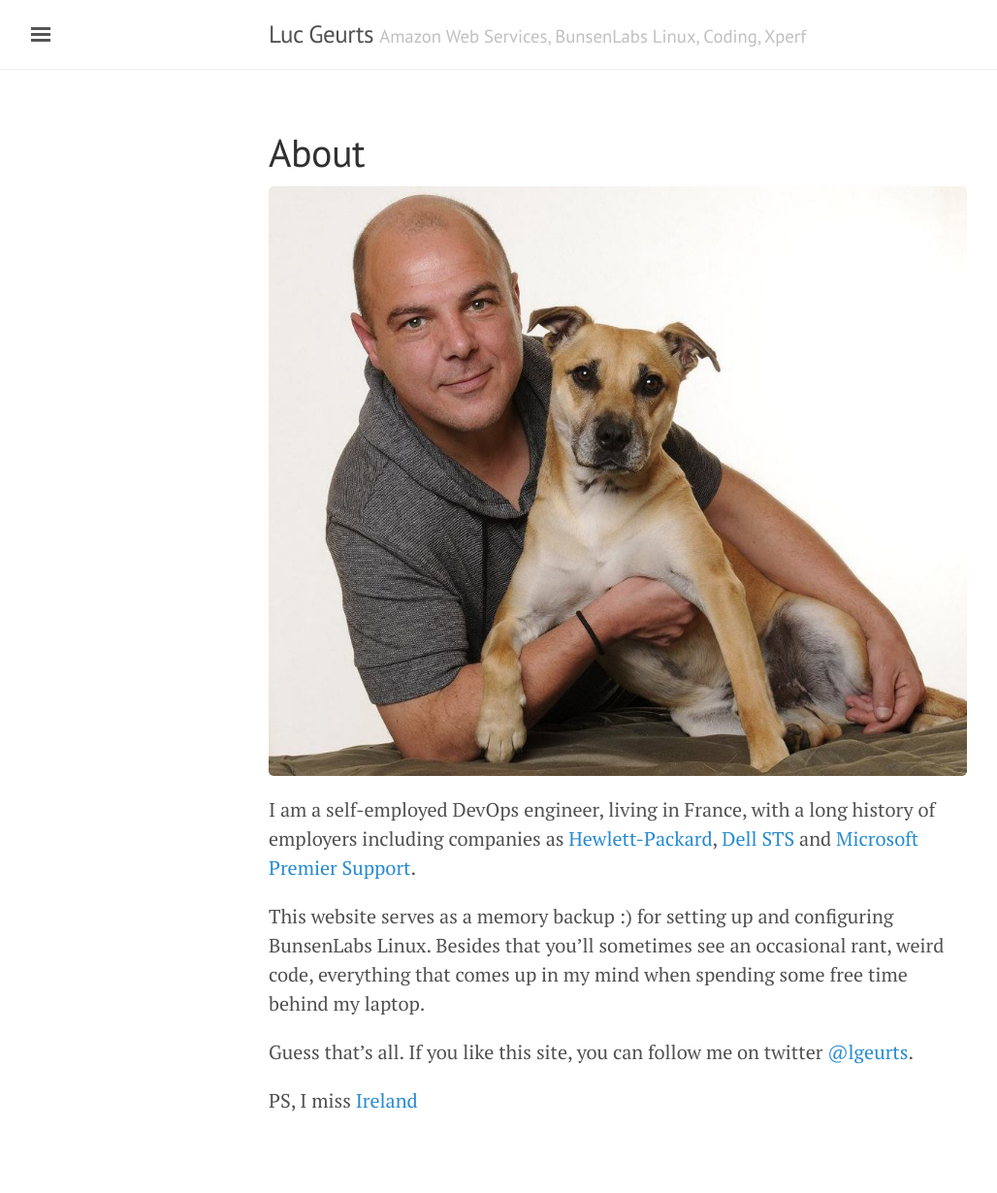
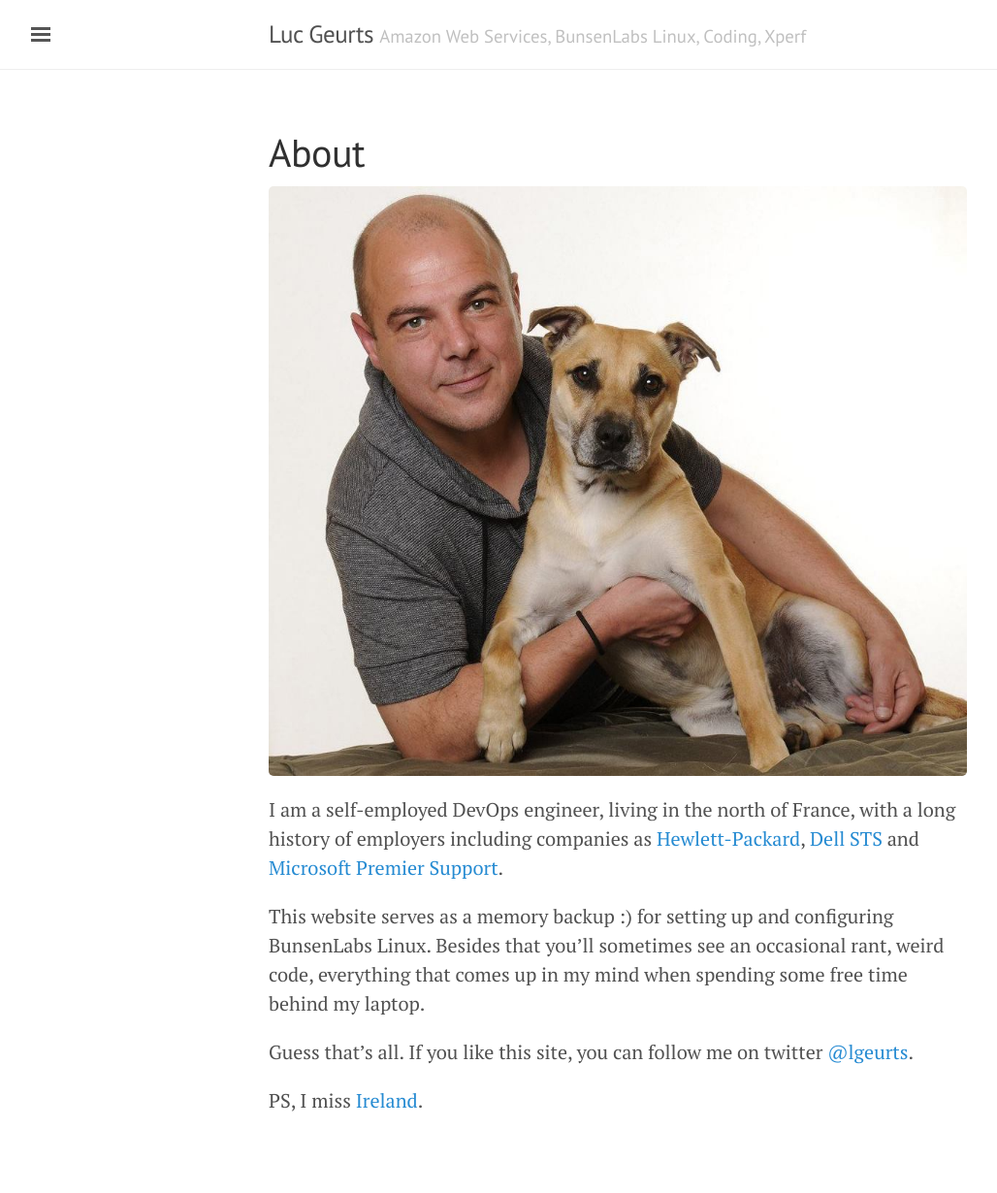
Before and after one commit to lgeurts/lgeurts.github.io, a Jekyll site: the page built from about.md, in a window 1280 px wide. Shown: the whole page at 97% size, without its empty margins (3-1031 px from the left). Built offline with Jekyll 4.4.1, drawn with Linux system fonts in a browser that asks for light colours.

Commit message:
Update about.md

```diff
--- a/about.md
+++ b/about.md
@@ -5,10 +5,10 @@
 
 ![Here I am with my dog Tigger.](/assets/portrait.jpg)
 
-I am a self-employed DevOps engineer, living in France,  with a long history of employers including companies as [Hewlett-Packard](http://https://www.hpe.com/ie/en/home.html), [Dell STS](http://www.dell.com/learn/us/en/04/premier?c=us&l=en) and [Microsoft Premier Support](https://support.microsoft.com/en-us/premier).
+I am a self-employed DevOps engineer, living in the north of France,  with a long history of employers including companies as [Hewlett-Packard](http://https://www.hpe.com/ie/en/home.html), [Dell STS](http://www.dell.com/learn/us/en/04/premier?c=us&l=en) and [Microsoft Premier Support](https://support.microsoft.com/en-us/premier).
 
 This website serves as a memory backup :) for setting up and configuring BunsenLabs Linux. Besides that you'll sometimes see an occasional rant, weird code, everything that comes up in my mind when spending some free time behind my laptop.
 
 Guess that's all. If you like this site, you can follow me on twitter [@lgeurts](https://twitter.com/lgeurts).
 
-PS, I miss [Ireland](https://www.youtube.com/watch?v=LV5QYfpKvEE)
+PS, I miss [Ireland](https://www.youtube.com/watch?v=LV5QYfpKvEE).
```
